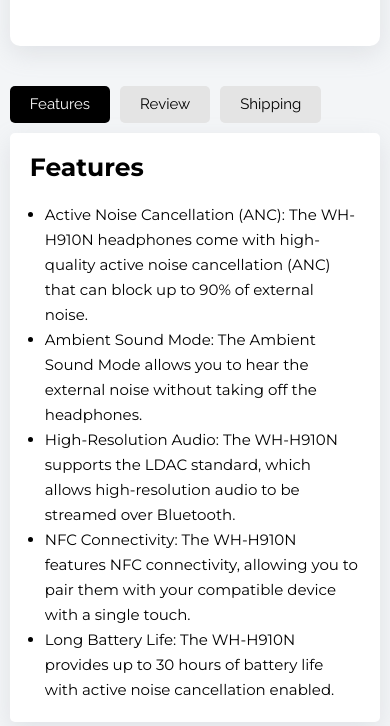
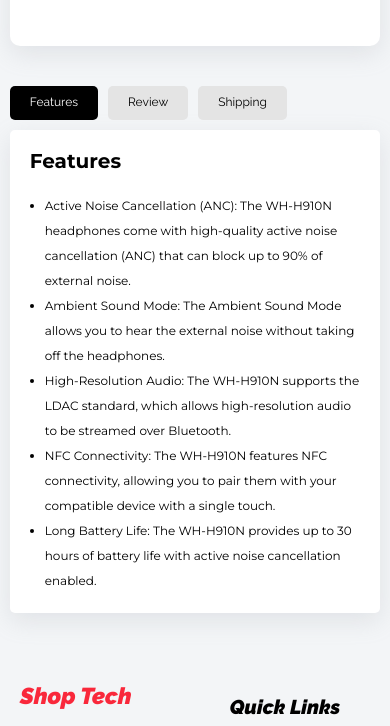
Before and after one commit to Luis-Almenarez/Shopping-Car, a website: page index.html in a window 390 px wide. Shown: the part 1609-2335 px from the top of the page. Drawn offline with nearby package versions, Linux system fonts and the light colour scheme; some packages are replaced by stand-ins of ours; a script that the page names is missing; files whose address does not match are found by name.

Commit message:
Se agrega versión responsive a la sección tabs

```diff
--- a/src/scss/layout/_cart.scss
+++ b/src/scss/layout/_cart.scss
@@ -1,4 +1,5 @@
 @use "../base/variables" as v;
+@use "../base/mixins" as mx;
 
 .carrito {
   display: none;
@@ -23,6 +24,10 @@
     border-radius: 1rem;
     width: 90%;
     max-width: 55rem;
+
+    @include mx.tablet {
+      margin-top: 20rem;
+    }
   }
 
   &__header {
--- a/src/scss/layout/_tabs.scss
+++ b/src/scss/layout/_tabs.scss
@@ -1,4 +1,5 @@
 @use "../base/variables" as v;
+@use "../base/mixins" as mx;
 
 .tabs {
   display: flex;
@@ -14,6 +15,10 @@
     font-family: v.$secundary-font;
     border-radius: 0.5rem;
     padding: 1rem 2rem;
+
+    @include mx.tablet {
+      font-size: 1.2rem;
+    }
   }
 
   &__button--active {
@@ -30,6 +35,10 @@
   margin-bottom: 2rem;
   display: none;
 
+  @include mx.tablet {
+    font-size: 1.2rem;
+  }
+
   &--active {
     display: block;
   }
@@ -38,6 +47,9 @@
     font-size: 2.5rem;
     font-weight: 700;
     margin-bottom: 2rem;
+    @include mx.tablet {
+      font-size: 2rem;
+    }
   }
 
   &__parrafo {
```
Also changed, not shown: public/css/bundle.css, 1 other file.
